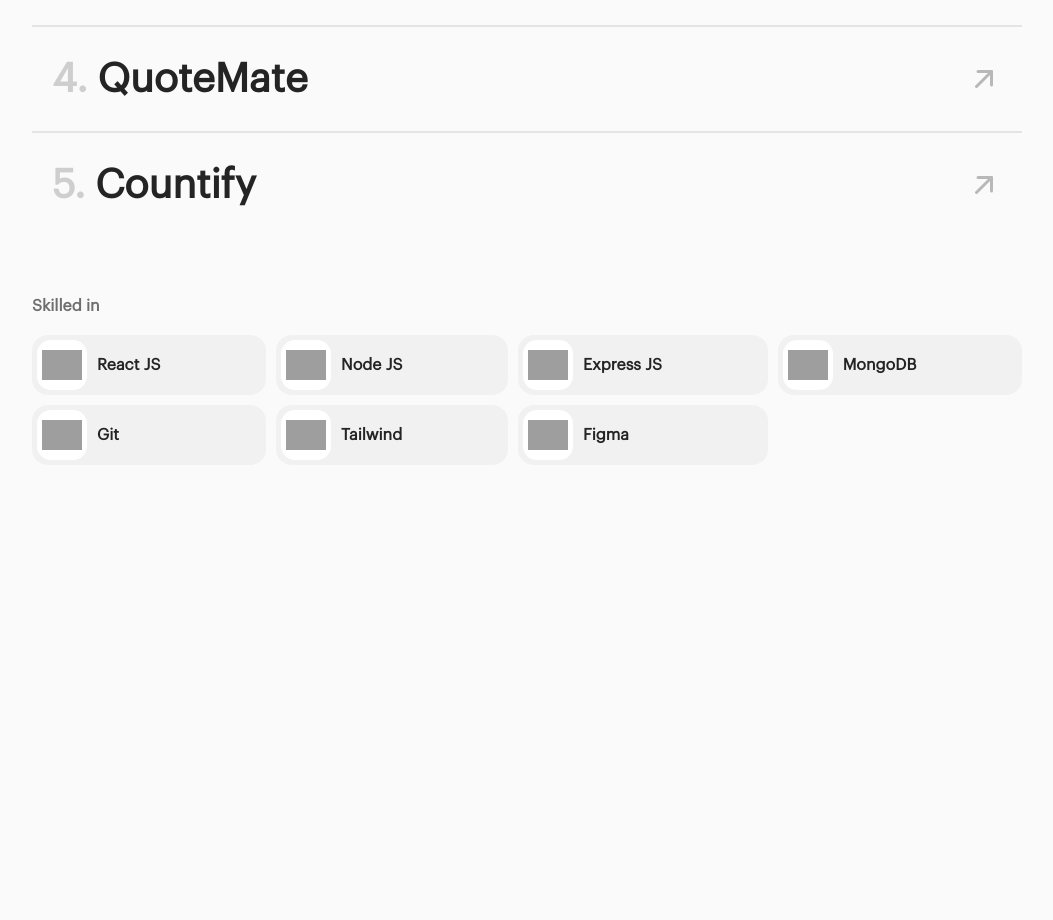
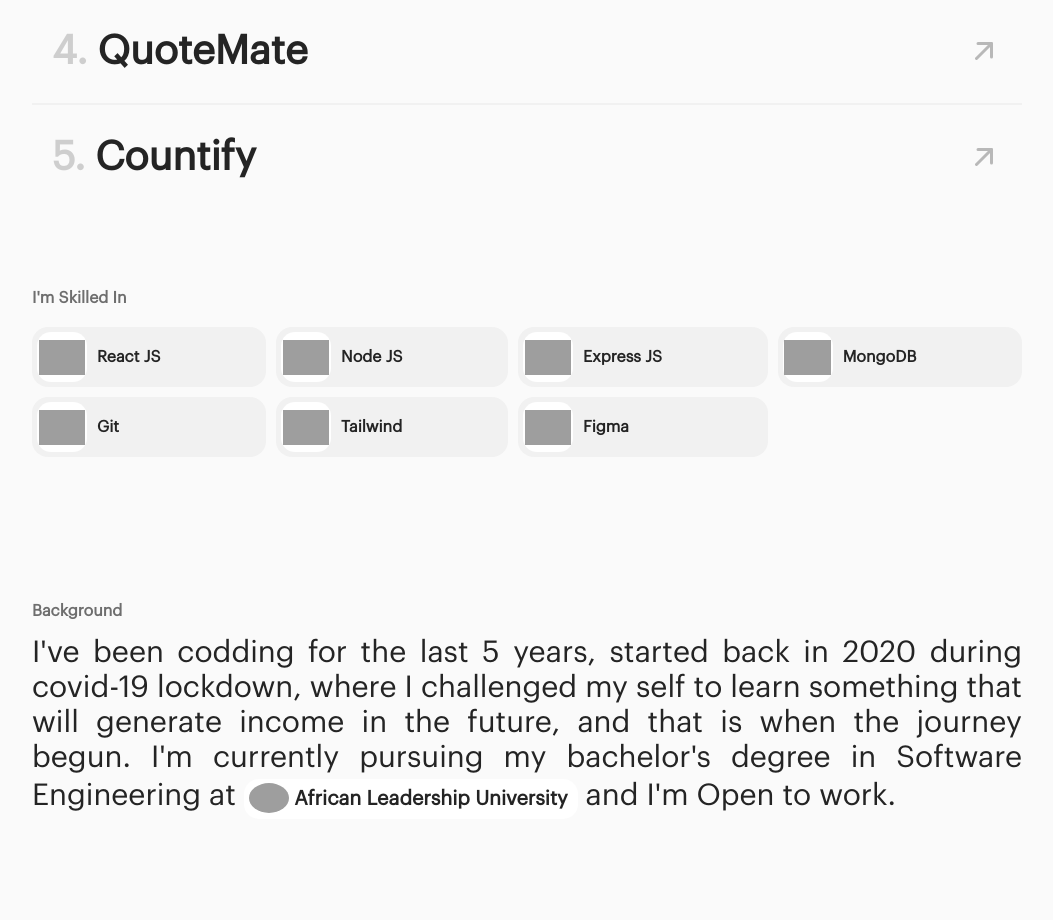
Before and after one commit to mbonikevin/resume, a plain HTML site: page index.html in a window 1280 px wide. Shown: the part 932-1852 px from the top of the page, without its empty margins (113-1166 px from the left). Before the commit the page ends 1417 px from the top, so only its background shows below. Drawn offline with nearby package versions, Linux system fonts and the light colour scheme; grey boxes are pictures that could not be loaded.

Commit message:
background section complete

```diff
--- a/index.html
+++ b/index.html
@@ -12,6 +12,7 @@
     <link rel="stylesheet" href="./styles/projects.css">
     <link rel="stylesheet" href="./styles/projects.css">
     <link rel="stylesheet" href="./styles/skills.css">
+    <link rel="stylesheet" href="./styles/background.css">
     <!-- icons cnd -->
     <link href='https://unpkg.com/boxicons@2.1.4/css/boxicons.min.css' rel='stylesheet'>
 </head>
@@ -40,8 +41,8 @@
             <i class='bx bxs-map'></i>
             <p>Kigali, Rwanda</p>
         </div>
-        <h1>Hi, I'm Kevin, a full stack developer</h1>
-        <h2>I do full stack web development and specialize in front-end design & development.</h2>
+        <h1>Hi, I'm Kevin. A full stack developer</h1>
+        <h2>and specialize in front-end design & development.</h2>
     </section>
 
     <!-- projects -->
@@ -53,12 +54,24 @@
 
     <!-- skills -->
     <section class="skills">
-        <h4>Skilled in</h4>
+        <h4>I'm Skilled In</h4>
 
         <div class="skills_grid"></div>
     </section>
 
     <!-- background -->
+    <section class="background">
+        <h4>Background</h4>
+
+        <div class="background_content">
+            I've been codding for the last 5 years, started back in 2020 during covid-19 lockdown, where I challenged my
+            self to learn something that will generate income in the future, and that is when the journey begun. I'm
+            currently pursuing my bachelor's degree in Software Engineering at <span
+                onclick="window.open(`https://www.alueducation.com/`, '_blank')"><img
+                    src="https://encrypted-tbn0.gstatic.com/images?q=tbn:ANd9GcT7TIbl81Hyxhp0oEtlXXXXNipUOUq-3vONHQ&s"
+                    alt=""> African Leadership University</span> and I'm Open to work.
+        </div>
+    </section>
 </body>
 
 <script src="./js/main.js"></script>
--- /dev/null
+++ b/styles/background.css
@@ -0,0 +1,42 @@
+.background {
+  min-height: 400px;
+  width: 100%;
+  padding: 20px;
+  max-width: 1100px;
+  margin: 20px auto;
+  position: relative;
+  display: flex;
+  align-items: start;
+  justify-content: center;
+  flex-direction: column;
+}
+
+.background h4 {
+  opacity: 0.65;
+}
+
+.background_content {
+  padding: 15px 0;
+  font-size: 30px;
+  line-height: 35px;
+  text-align: justify;
+}
+
+.background_content span{
+  background-color: var(--element-bg);
+  padding: 10px 10px 10px 5px;
+  border-radius: 15px;
+  position: relative;
+  font-size: 20px;
+  font-weight: 800;
+  user-select: none;
+  cursor: pointer;
+}
+
+.background_content span img{
+  height: 30px;
+  width: auto;
+  border-radius: 50%;
+  transform: translateY(8px)  ;
+
+}
--- a/styles/projects.css
+++ b/styles/projects.css
@@ -19,7 +19,7 @@
 .project_grid .project {
   background-color: transparent;
   padding: 30px 20px;
-  border-top: 2px solid var(--hover-bg);
+  border-top: 2px solid var(--hover-bg-tr);
   display: flex;
   align-items: center;
   justify-content: space-between;
--- a/styles/skills.css
+++ b/styles/skills.css
@@ -1,6 +1,6 @@
 .skills {
   width: 100%;
-  padding: 20px;
+  padding: 40px 20px;
   max-width: 1100px;
   margin: auto;
   position: relative;
@@ -36,7 +36,7 @@
     align-items: center;
     border-radius: 14px;
     img {
-      height: 30px;
+      height: 35px;
     }
   }
   h1 {
```
